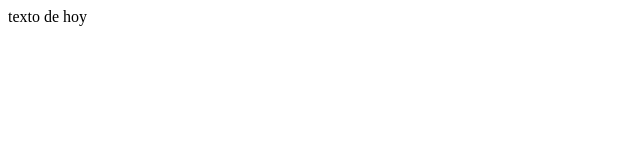
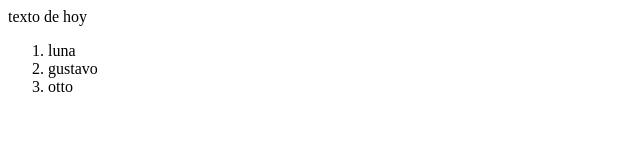
Before and after one commit to ClauGonz2909/proyecto-hoy-viernes, a plain HTML site: page index.html in a window 1280 px wide. Shown: the whole page, without its empty margins (0-640 px from the left). Drawn offline with Linux system fonts and the light colour scheme.

Commit message:
lista de gatos

```diff
--- a/index.html
+++ b/index.html
@@ -6,5 +6,13 @@
     <title>Document</title>
 </head>
 <body>
-    texto de hoy</body>
+    texto de hoy
+<ol>
+    <li>luna</li>
+    <li>gustavo</li>
+    <li>otto</li>
+</ol>
+
+</body>
+
 </html>
```
